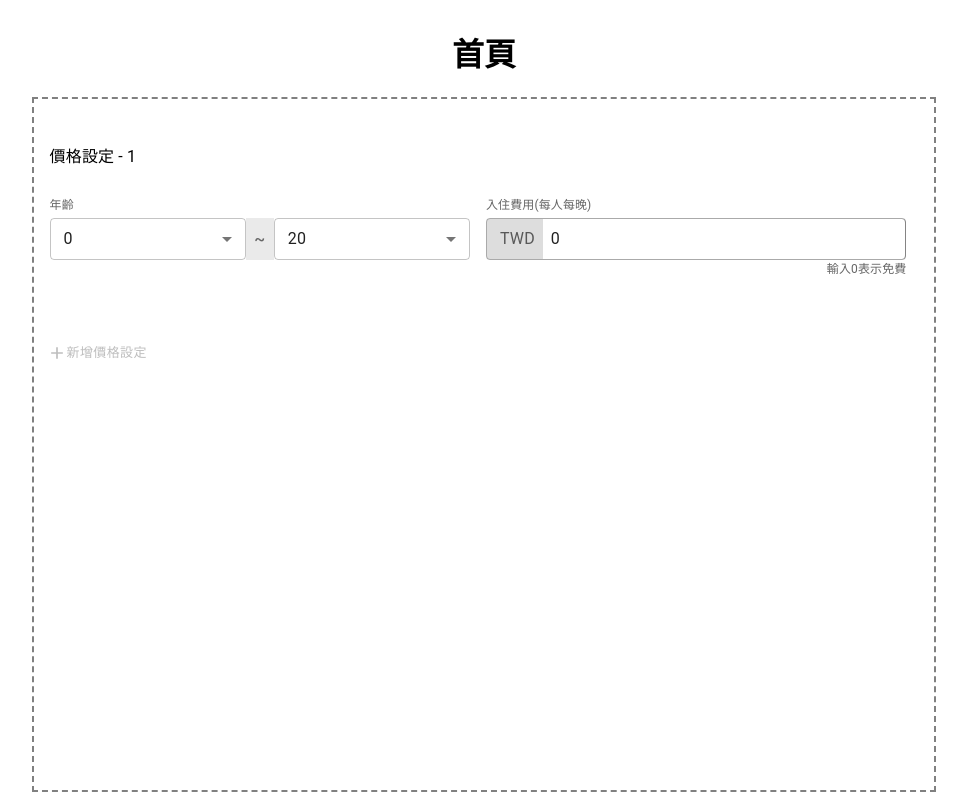
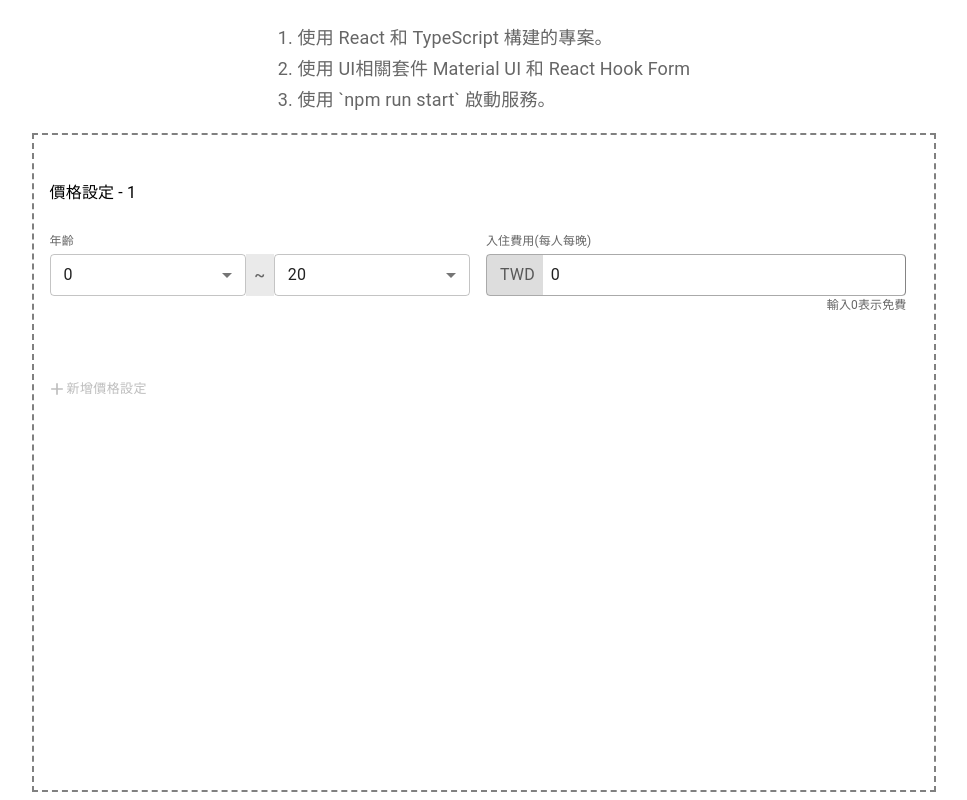
Before and after one commit to StefanMao/React-UI-template, a React (Create React App) app in the folder web/: page / in a window 1280 px wide. Shown: the whole page, without its empty margins (156-1123 px from the left). Built offline with nearby package versions, Linux system fonts and the light colour scheme.

Commit message:
feat: Add Descript to page

```diff
--- a/web/src/pages/home/Home.tsx
+++ b/web/src/pages/home/Home.tsx
@@ -1,14 +1,19 @@
 import React from 'react';
+import { Box } from '@mui/material';
 
-import { Layout } from './HomeStyle';
+import { Layout, Description } from './HomeStyle';
+
 import AgeGroupPriceList from '../../components/ageGroupPriceList/AgeGroupPriceList';
 
 const Home: React.FC = () => {
-
   return (
     <Layout>
-      <h1>首頁</h1>
-      <AgeGroupPriceList onChange={(result) => console.log(result)} />
+      <Box p={2}>
+        <Description>1. 使用 React 和 TypeScript 構建的專案。</Description>
+        <Description>2. 使用 UI相關套件 Material UI 和 React Hook Form</Description>
+        <Description>3. 使用 `npm run start` 啟動服務。</Description>
+      </Box>
+        <AgeGroupPriceList onChange={(result) => console.log(result)} />
     </Layout>
   );
 };
--- a/web/src/pages/home/HomeStyle.ts
+++ b/web/src/pages/home/HomeStyle.ts
@@ -1,5 +1,5 @@
 import { styled } from '@mui/system';
-import Grid from '@mui/material/Grid';
+import { Grid, Typography } from '@mui/material';
 
 export const Layout = styled(Grid)({
   minHeight: '100vh',
@@ -9,3 +9,10 @@ export const Layout = styled(Grid)({
   justifyContent: 'center',
   alignItems: 'center',
 });
+
+export const Description = styled(Typography)({
+  fontSize: 18,
+  color: '#666666',
+  marginBottom: 4,
+  textAlign: 'left',
+})
```
